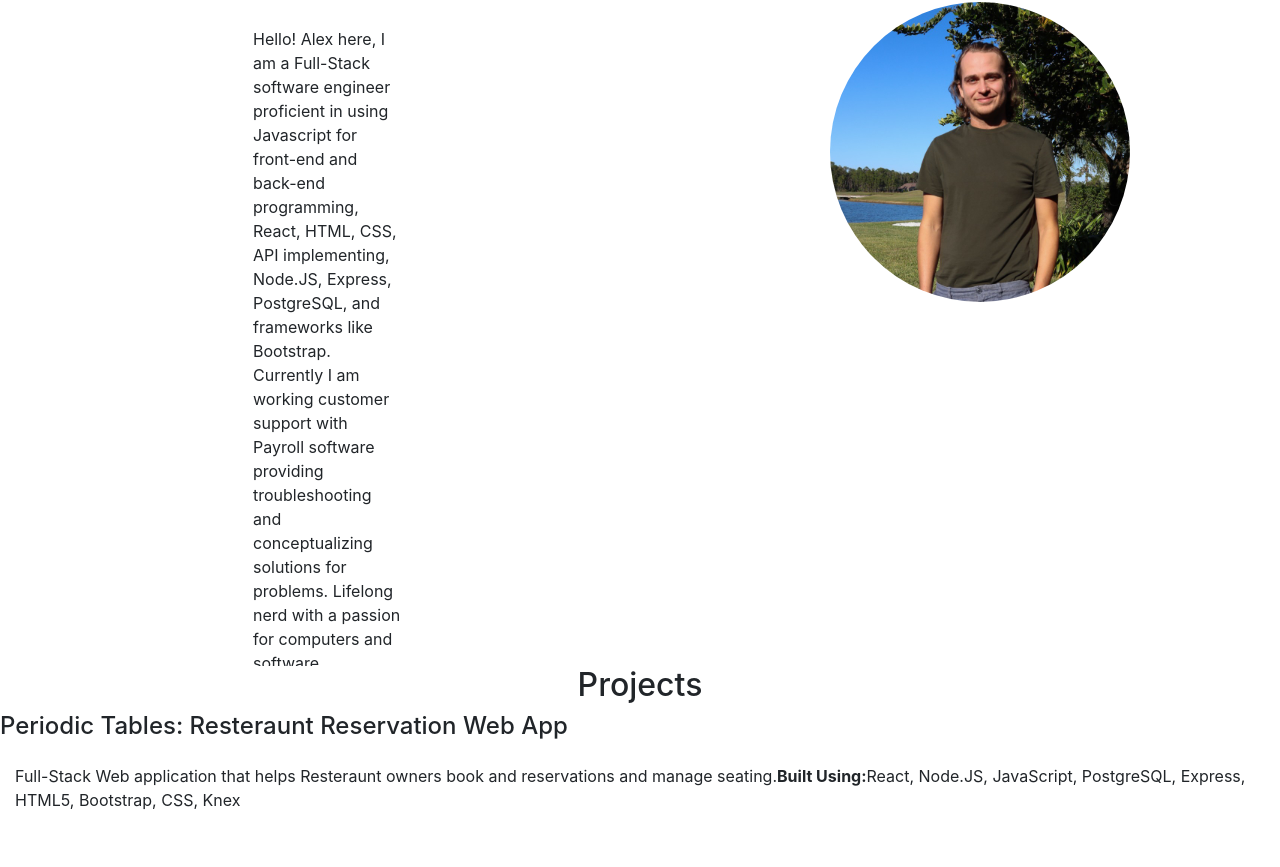
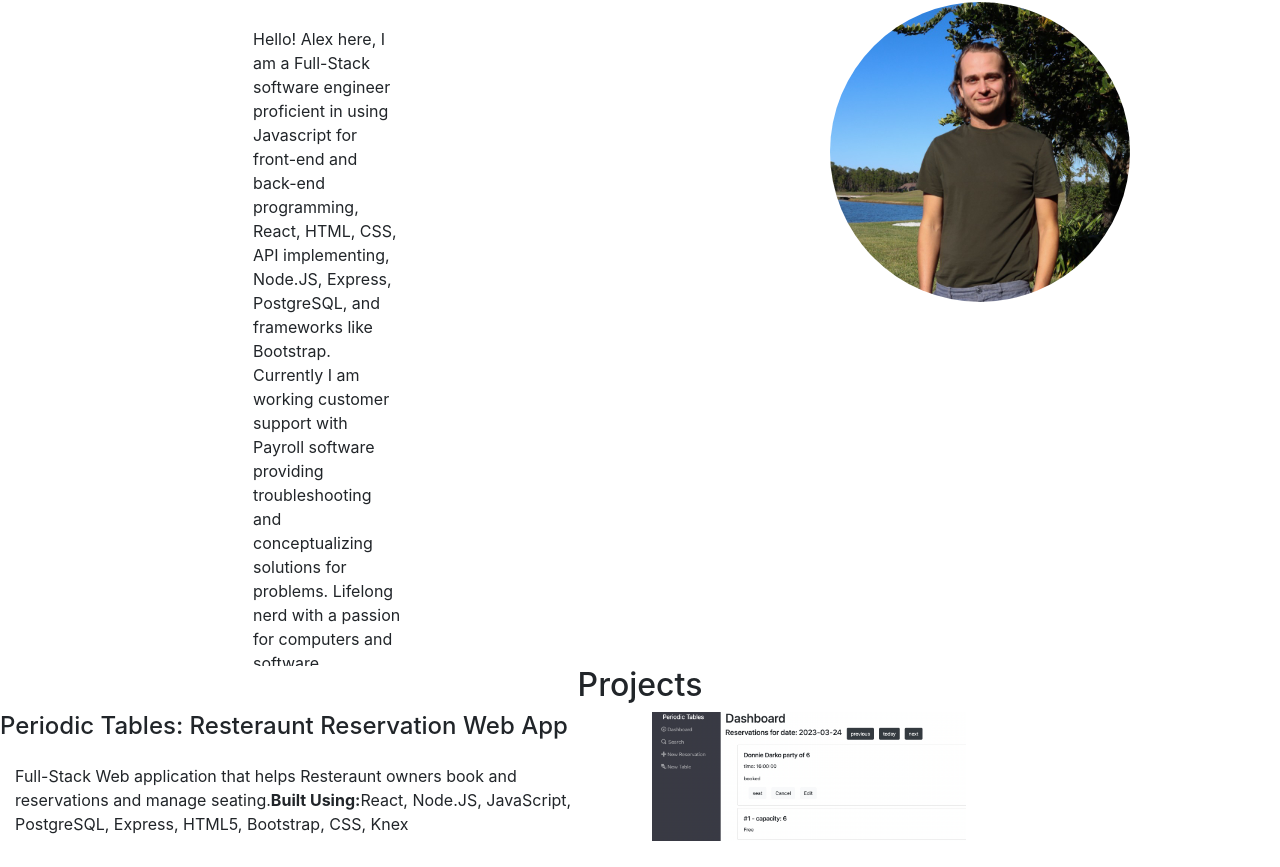
Before and after one commit to Fischeran/Portfolio, a React (Create React App) app: page / in a window 1280 px wide. Shown: the part 1274-2141 px from the top of the page. Before the commit the page ends 2117 px from the top, so only its background shows below. Built offline with nearby package versions, Linux system fonts and the light colour scheme.

Commit message:
adding screenshots of projects

```diff
--- a/src/Projects.js
+++ b/src/Projects.js
@@ -1,4 +1,5 @@
 import React from "react";
+import periodicTables from "./images/periodicTables.png"
 
 
 function Projects() {
@@ -9,12 +10,15 @@ function Projects() {
                 <h2 className="projectHeader">Projects</h2>
             </div>
 
-            <div className="row">
+            <div className="row periodD">
                 <div className="col">
                     <h4>Periodic Tables: Resteraunt Reservation Web App</h4>
                     <p>Full-Stack Web application that helps Resteraunt owners book and reservations and manage seating.
                         <b>Built Using:</b>React, Node.JS, JavaScript, PostgreSQL, Express, HTML5, Bootstrap, CSS, Knex
                     </p>
+                </div>
+                <div className="col">
+                    <img alt="Periodic Tables resteraunt reservation app" src={periodicTables} className="period" />
                 </div>
             </div>
 
--- a/src/index.css
+++ b/src/index.css
@@ -64,3 +64,12 @@ code {
   justify-content: center;
   margin-top: 0%;
 }
+
+.period {
+  width: 50%
+}
+
+.periodD {
+  display: flex;
+  justify-content: space-evenly;
+}
```
Also changed, not shown: src/images/periodicTables.png (added).
